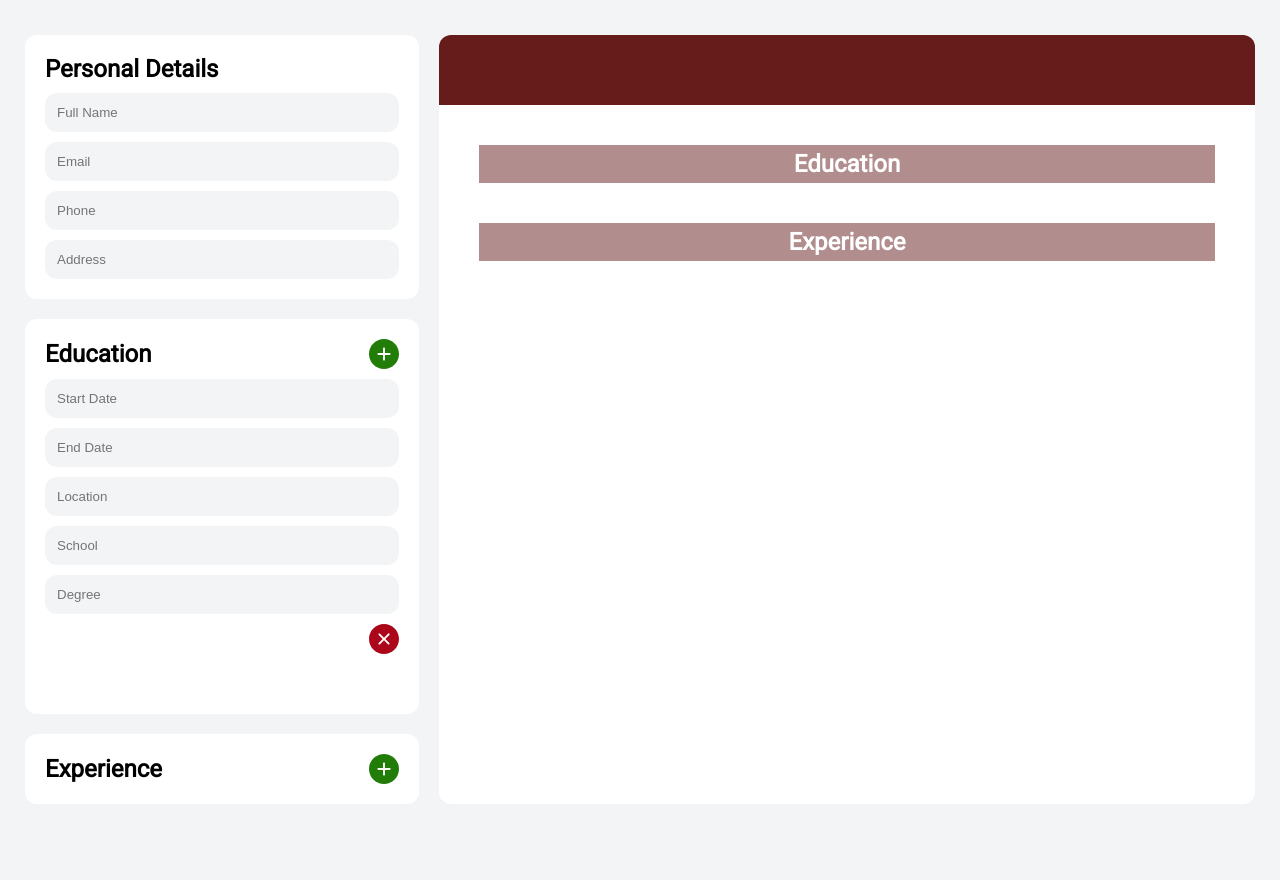
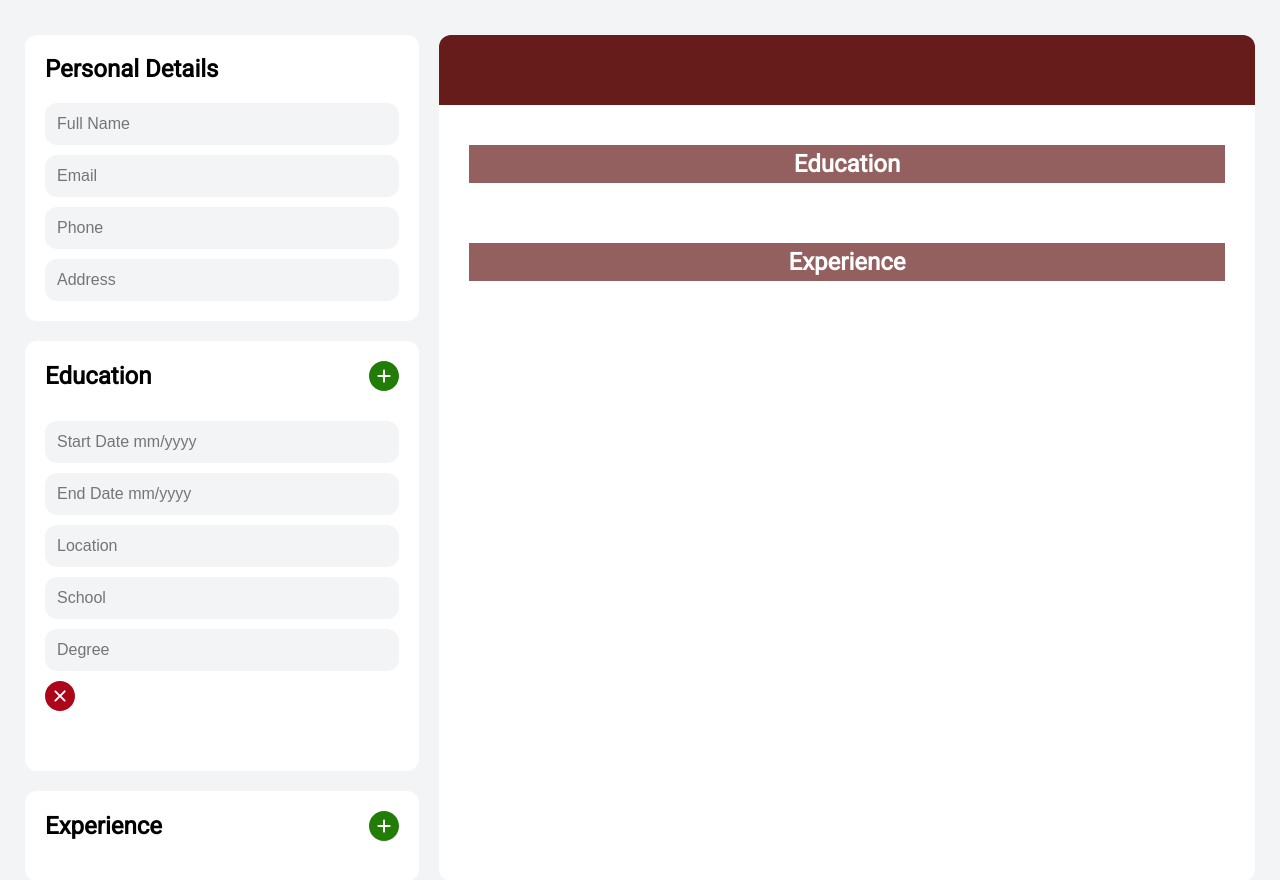
Before and after one commit to andylebeau/CV-Application, a React (Vite) app: page / in a window 1280 px wide. Both pictures are taken after a click on the button 384 px from the left and 354 px from the top of the page. Shown: the top 880 px of the page. Before the commit the page ends 839 px from the top, so only its background shows below. Built offline with nearby package versions, Linux system fonts and the light colour scheme.

Commit message:
refactored

```diff
--- a/src/App.jsx
+++ b/src/App.jsx
@@ -4,6 +4,7 @@ import ResumePreview from './components/ResumePreview';
 import EducationForm from './components/education/EducationForm';
 import ExperienceForm from './components/experience/ExperienceForm';
 import './styles/App.css';
+import generateUniqueId from './components/utilities/generateUniqueID';
 
 const App = () => {
   const [personalDetails, setPersonalDetails] = useState({
@@ -15,6 +16,7 @@ const App = () => {
 
   const [education, setEducation] = useState([
     {
+      id: generateUniqueId(),
       school: '',
       degree: '',
       startDate: '',
@@ -25,6 +27,7 @@ const App = () => {
 
   const [experience, setExperience] = useState([
     {
+      id: generateUniqueId(),
       company: '',
       position: '',
       startDate: '',
--- a/src/components/ResumePreview.jsx
+++ b/src/components/ResumePreview.jsx
@@ -18,14 +18,14 @@ const ResumePreview = ({ personalDetails, education, experience }) => {
         <div className="section-header">
           <h2>Education</h2>
         </div>
-        {education.map((edu, index) => (
+        {education.map((edu) => (
           <EducationPreview
-            key={index}
-            school={edu.school}
-            degree={edu.degree}
+            key={edu.id}
             startDate={edu.startDate}
             endDate={edu.endDate}
             location={edu.location}
+            school={edu.school}
+            degree={edu.degree}
           />
         ))}
         <div className="section-header">
@@ -33,12 +33,12 @@ const ResumePreview = ({ personalDetails, education, experience }) => {
         </div>
         {experience.map((exp, index) => (
           <ExperiencePreview
-            key={index}
-            company={exp.company}
-            position={exp.position}
+            key={exp.id}
             startDate={exp.startDate}
             endDate={exp.endDate}
             location={exp.location}
+            company={exp.company}
+            position={exp.position}
             description={exp.description}
           />
         ))}
--- a/src/components/education/EducationForm.jsx
+++ b/src/components/education/EducationForm.jsx
@@ -1,7 +1,7 @@
 import React, { useState } from 'react';
 import generateUniqueId from '../utilities/generateUniqueID';
 
-const EducationForm = ({ education, handleEducationChange }) => {
+function EducationForm({ handleEducationChange }) {
   const [educationDetails, setEducationDetails] = useState([]);
 
   const handleCurrentEducationChange = (e, id) => {
@@ -30,8 +30,8 @@ const EducationForm = ({ education, handleEducationChange }) => {
     handleEducationChange(updatedEducation);
   };
 
-  const handleRemoveEducation = (id) => {
-    const updatedEducation = educationDetails.filter((edu) => edu.id !== id);
+  const handleRemoveEducation = (key) => {
+    const updatedEducation = educationDetails.filter((edu) => edu.id !== key);
     setEducationDetails(updatedEducation);
     handleEducationChange(updatedEducation);
   };
@@ -55,14 +55,14 @@ const EducationForm = ({ education, handleEducationChange }) => {
             name="startDate"
             value={edu.startDate}
             onChange={(e) => handleCurrentEducationChange(e, edu.id)}
-            placeholder="Start Date"
+            placeholder="Start Date mm/yyyy"
           />
           <input
             type="text"
             name="endDate"
             value={edu.endDate}
             onChange={(e) => handleCurrentEducationChange(e, edu.id)}
-            placeholder="End Date"
+            placeholder="End Date mm/yyyy"
           />
           <input
             type="text"
@@ -96,6 +96,6 @@ const EducationForm = ({ education, handleEducationChange }) => {
       ))}
     </div>
   );
-};
+}
 
 export default EducationForm;
--- a/src/components/education/EducationPreview.jsx
+++ b/src/components/education/EducationPreview.jsx
@@ -1,4 +1,4 @@
-const EducationPreview = ({ school, degree, startDate, endDate, location }) => {
+function EducationPreview({ school, degree, startDate, endDate, location }) {
   return (
     <section className="section-layout">
       <div className="left-column">
@@ -15,6 +15,6 @@ const EducationPreview = ({ school, degree, startDate, endDate, location }) => {
       </div>
     </section>
   );
-};
+}
 
 export default EducationPreview;
--- a/src/components/experience/ExperienceForm.jsx
+++ b/src/components/experience/ExperienceForm.jsx
@@ -1,7 +1,7 @@
 import React, { useState } from 'react';
 import generateUniqueId from '../utilities/generateUniqueID';
 
-const ExperienceForm = ({ experience, handleExperienceChange }) => {
+function ExperienceForm({ handleExperienceChange }) {
   const [experienceDetails, setExperienceDetails] = useState([]);
 
   const handleCurrentExperienceChange = (e, id) => {
@@ -31,8 +31,8 @@ const ExperienceForm = ({ experience, handleExperienceChange }) => {
     handleExperienceChange(updatedExperience);
   };
 
-  const handleRemoveExperience = (id) => {
-    const updatedExperience = experienceDetails.filter((exp) => exp.id !== id);
+  const handleRemoveExperience = (key) => {
+    const updatedExperience = experienceDetails.filter((exp) => exp.id !== key);
     setExperienceDetails(updatedExperience);
     handleExperienceChange(updatedExperience);
   };
@@ -56,14 +56,14 @@ const ExperienceForm = ({ experience, handleExperienceChange }) => {
             name="startDate"
             value={exp.startDate}
             onChange={(e) => handleCurrentExperienceChange(e, exp.id)}
-            placeholder="Start Date"
+            placeholder="Start Date mm/yyyy"
           />
           <input
             type="text"
             name="endDate"
             value={exp.endDate}
             onChange={(e) => handleCurrentExperienceChange(e, exp.id)}
-            placeholder="End Date"
+            placeholder="End Date mm/yyyy"
           />
           <input
             type="text"
@@ -105,6 +105,6 @@ const ExperienceForm = ({ experience, handleExperienceChange }) => {
       ))}
     </div>
   );
-};
+}
 
 export default ExperienceForm;
--- a/src/components/experience/ExperiencePreview.jsx
+++ b/src/components/experience/ExperiencePreview.jsx
@@ -1,11 +1,11 @@
-const ExperiencePreview = ({
+function ExperiencePreview({
   company,
   position,
   startDate,
   endDate,
   location,
   description,
-}) => {
+}) {
   return (
     <section className="section-layout">
       <div className="left-column">
@@ -23,6 +23,6 @@ const ExperiencePreview = ({
       </div>
     </section>
   );
-};
+}
 
 export default ExperiencePreview;
--- a/src/components/personal-info/PersonalDetailsForm.jsx
+++ b/src/components/personal-info/PersonalDetailsForm.jsx
@@ -1,31 +1,29 @@
-import InputField from '../utilities/InputField';
-
-const PersonalDetailsForm = ({ handleInputChange }) => {
+function PersonalDetailsForm({ handleInputChange }) {
   return (
     <section className="personal-details-section">
       <h2>Personal Details</h2>
-      <InputField
+      <input
         id="fullname"
         type="text"
         name="fullname"
         placeholder="Full Name"
         onChange={handleInputChange}
       />
-      <InputField
+      <input
         id="email"
         type="email"
         name="email"
         placeholder="Email"
         onChange={handleInputChange}
       />
-      <InputField
+      <input
         id="phone"
         type="tel"
         name="phone"
         placeholder="Phone"
         onChange={handleInputChange}
       />
-      <InputField
+      <input
         id="address"
         type="text"
         name="address"
@@ -34,6 +32,6 @@ const PersonalDetailsForm = ({ handleInputChange }) => {
       />
     </section>
   );
-};
+}
 
 export default PersonalDetailsForm;
--- a/src/components/personal-info/PersonalDetailsPreview.jsx
+++ b/src/components/personal-info/PersonalDetailsPreview.jsx
@@ -1,14 +1,34 @@
-const PersonalDetailsPreview = ({ fullname, email, phone, address }) => {
+import { FontAwesomeIcon } from '@fortawesome/react-fontawesome';
+import { faEnvelope } from '@fortawesome/free-solid-svg-icons';
+import { faPhone } from '@fortawesome/free-solid-svg-icons';
+import { faLocationDot } from '@fortawesome/free-solid-svg-icons';
+
+function PersonalDetailsPreview({ fullname, email, phone, address }) {
   return (
     <div className="resume-header">
       <h1>{fullname}</h1>
       <div className="contact-info">
-        <p>{email}</p>
-        <p>{phone}</p>
-        <p>{address}</p>
+        {email && (
+          <div>
+            <FontAwesomeIcon icon={faEnvelope} />
+            <span> &nbsp;{email}</span>
+          </div>
+        )}
+        {phone && (
+          <div>
+            <FontAwesomeIcon icon={faPhone} />
+            <span> &nbsp;{phone}</span>
+          </div>
+        )}
+        {address && (
+          <div>
+            <FontAwesomeIcon icon={faLocationDot} />
+            <span> &nbsp;{address}</span>
+          </div>
+        )}
       </div>
     </div>
   );
-};
+}
 
 export default PersonalDetailsPreview;
--- a/src/components/utilities/InputField.jsx
+++ /dev/null
@@ -1,19 +0,0 @@
-export default function InputField({
-  id,
-  type,
-  label,
-  name,
-  placeholder,
-  onChange,
-}) {
-  return (
-    <input
-      id={id}
-      type={type}
-      label={label}
-      name={name}
-      placeholder={placeholder}
-      onChange={onChange}
-    />
-  );
-}
--- a/src/styles/App.css
+++ b/src/styles/App.css
@@ -6,8 +6,27 @@
   padding: 0;
 }
 
+body {
+  font-family: 'Roboto', sans-serif;
+  background-color: #f3f4f6;
+}
+
 h1 {
   margin: 10px;
+}
+
+input,
+textarea {
+  padding: 10px;
+  border: 2px solid transparent;
+  border-radius: 12px;
+  background-color: #f3f4f6;
+  font-size: 16px;
+}
+
+textarea {
+  line-height: 1.5;
+  font-family: 'Roboto', sans-serif;
 }
 
 button {
@@ -16,11 +35,6 @@ button {
   appearance: none;
   background-color: transparent;
   border: none;
-}
-
-body {
-  font-family: 'Roboto', sans-serif;
-  background-color: #f3f4f6;
 }
 
 .app-container {
@@ -53,20 +67,16 @@ body {
   padding: 20px;
 }
 
+.personal-details-section > h2 {
+  margin-bottom: 10px;
+}
+
 .education-section > *,
 .experience-section > * {
   display: flex;
   flex-direction: column;
   gap: 10px;
   padding-bottom: 40px;
-}
-
-input,
-textarea {
-  padding: 10px;
-  border: 2px solid transparent;
-  border-radius: 12px;
-  background-color: #f3f4f6;
 }
 
 .resume-preview {
@@ -90,19 +100,20 @@ textarea {
 }
 
 .resume-body {
-  margin: 40px;
+  margin: 0 30px 0 30px;
 }
 
 .section-header {
   text-align: center;
   padding: 5px;
+  margin-top: 40px;
   color: white;
-  background-color: rgba(103, 28, 28, 0.5);
+  background-color: rgba(103, 28, 28, 0.7);
 }
 
 .section-layout {
-  display: flex;
-  gap: 50px;
+  display: grid;
+  grid-template-columns: 1fr 3fr;
   margin: 20px 0;
 }
 
@@ -115,9 +126,9 @@ textarea {
   flex-direction: row;
   justify-content: space-between;
   align-items: center;
-  margin-bottom: -40px;
+  margin-bottom: -20px;
 }
 
 .delete-button {
-  margin-left: auto;
+  margin-right: auto;
 }
```
